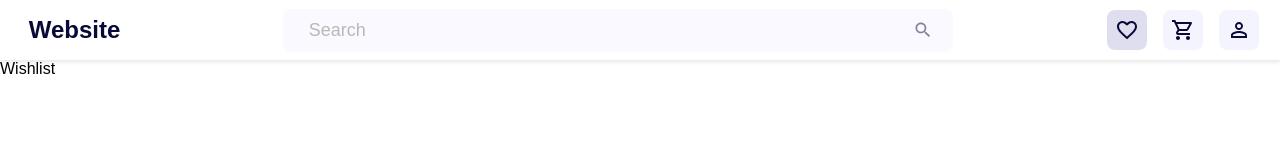
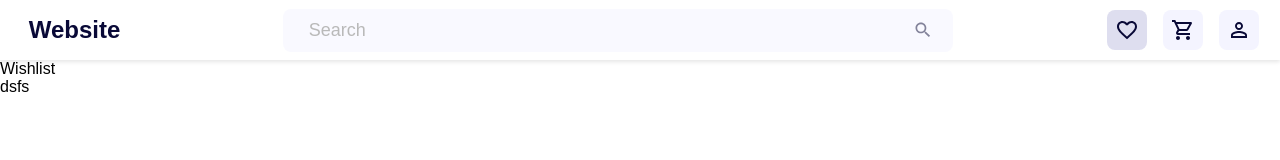
Before and after one commit to y-neline/vite-navbar, a React (Vite) app: page /wishlist in a window 1280 px wide. Shown: the top 160 px of the page. Built offline with nearby package versions, Linux system fonts and the light colour scheme.

Commit message:
Add Wishlist into folder

```diff
--- a/src/App.jsx
+++ b/src/App.jsx
@@ -1,7 +1,8 @@
 import { Route, Routes } from "react-router-dom";
 import "./App.css";
 import { Navbar } from "./components/Navbar";
-import { Account, Wishlist, Home, Cart } from "./components/pages";
+import { Account, Home, Cart } from "./components/pages";
+import { Wishlist } from "./components/pages/Wishlist/Wishlist";
 
 function App() {
     return (
--- a/src/components/genres/GenreCarousel.jsx
+++ b/src/components/genres/GenreCarousel.jsx
@@ -1,3 +1,4 @@
+// GenreCarousel.jsx
 import React, { useState } from "react";
 import "./GenreCarousel.css";
 
--- a/src/components/pages/Wishlist.jsx
+++ /dev/null
@@ -1,7 +0,0 @@
-import React from 'react'
-
-export const Wishlist = () => {
-  return (
-    <div>Wishlist</div>
-  )
-}
--- /dev/null
+++ b/src/components/pages/Wishlist/Wishlist.jsx
@@ -0,0 +1,10 @@
+import React from "react";
+
+export const Wishlist = () => {
+    return (
+        <div>
+            <div>Wishlist</div>
+            <p>dsfs</p>
+        </div>
+    );
+};
--- a/src/components/pages/index.js
+++ b/src/components/pages/index.js
@@ -1,4 +1,4 @@
 export * from "./Home"
-export * from "./Wishlist"
+export * from "./Wishlist/Wishlist"
 export * from "./Account"
 export * from "./Cart"
```
